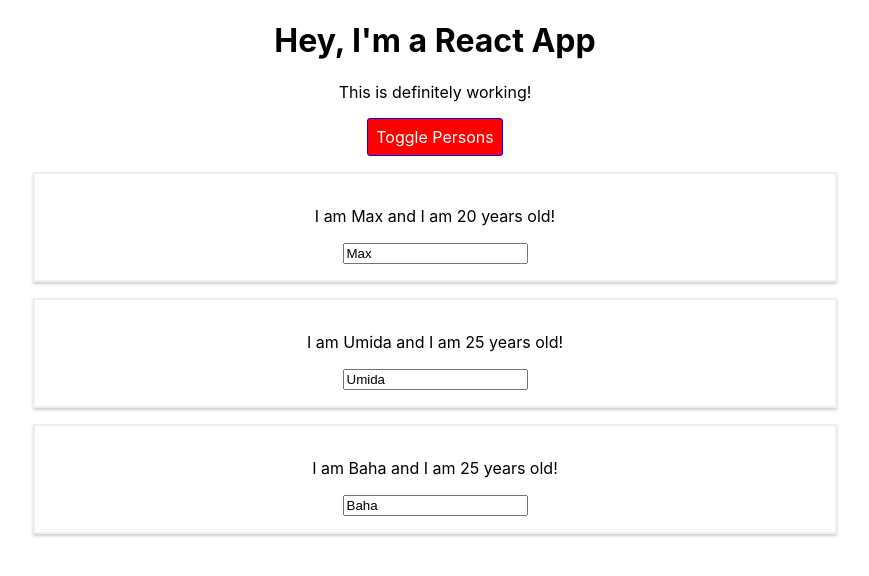
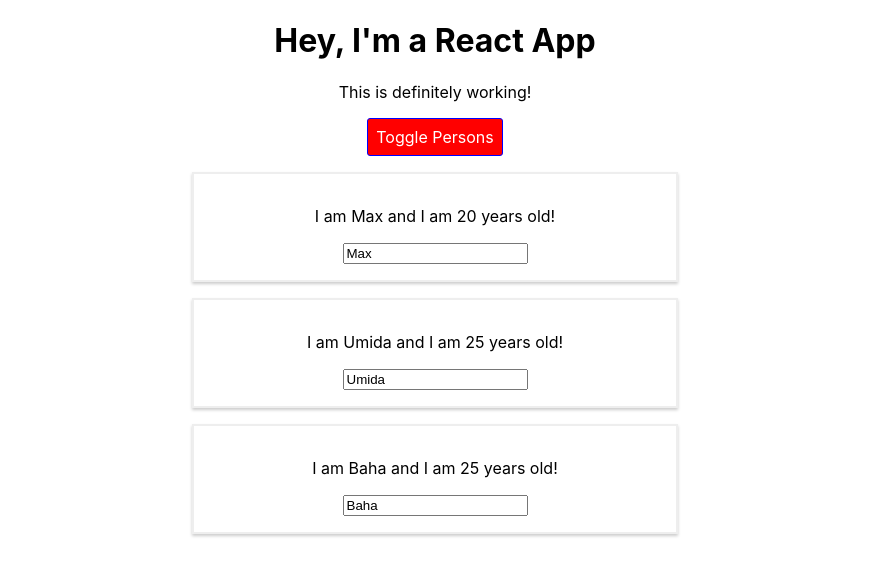
Before and after one commit to umida-boltaeva/REACT-full-course, a React (Create React App) app: page / in a window 1280 px wide. Both pictures are taken after a click on the button "Toggle Persons". Shown: the top 576 px of the page, without its empty margins (205-1074 px from the left). Built offline with nearby package versions, Linux system fonts and the light colour scheme.

Commit message:
use Radium for media-queries

```diff
--- a/src/App.js
+++ b/src/App.js
@@ -1,6 +1,6 @@
 import React, { Component } from 'react';
 import './App.css';
-import Radium from "radium";
+import Radium, { StyleRoot } from "radium";
 import Person from "./Person/Person";
 
 class App extends Component {
@@ -91,13 +91,15 @@
     };
 
     return (
+      <StyleRoot>
       <div className="App">
         <h1>Hey, I'm a React App</h1>
-        <p className={classes.join(" ")}>This is definitely working!</p>
+        <p className={classes.join(" ")}>This is definitely       working!</p>
         <button
-        style={style} onClick={this.togglePersonsHandler}>Toggle Persons</button>
+          style={style} onClick={this.togglePersonsHandler}>Toggle Persons</button>
          {persons}
       </div>
+      </StyleRoot>
     );
   }
 };
--- a/src/Person/Person.js
+++ b/src/Person/Person.js
@@ -3,8 +3,14 @@
 import "./Person.css";
 
 const person = (props) => {
+
+    const style = {
+        "@media (min-width: 500px)": {
+            width: "450px"
+        }
+    };
     return (
-        <div className="Person">
+        <div className="Person" style={style}>
             <p onClick={props.click}>I am {props.name} and I am {props.age} years old!</p>
             <p>{props.children}</p>
             <input type="text" onChange={props.changed} value={props.name}/>
```
